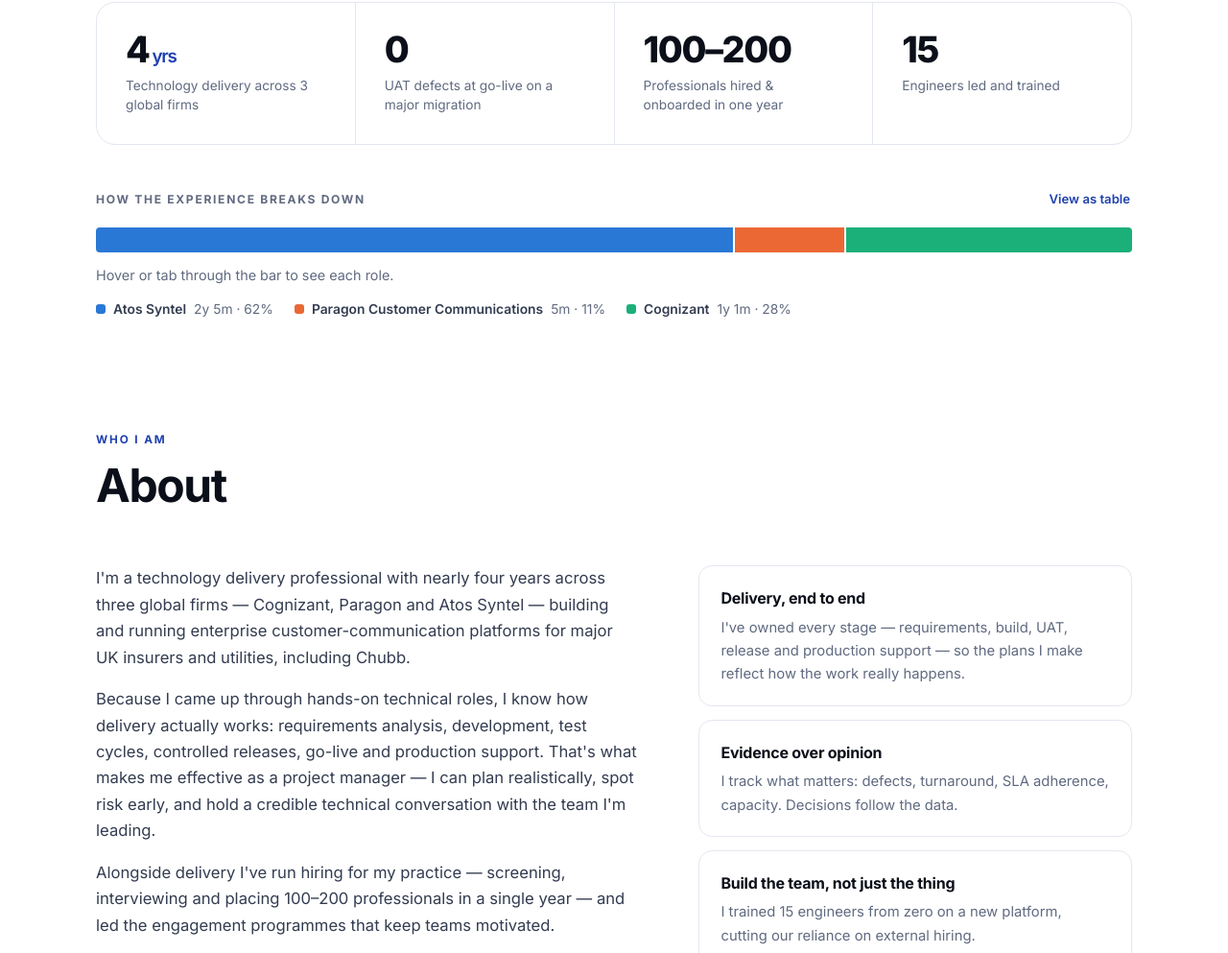
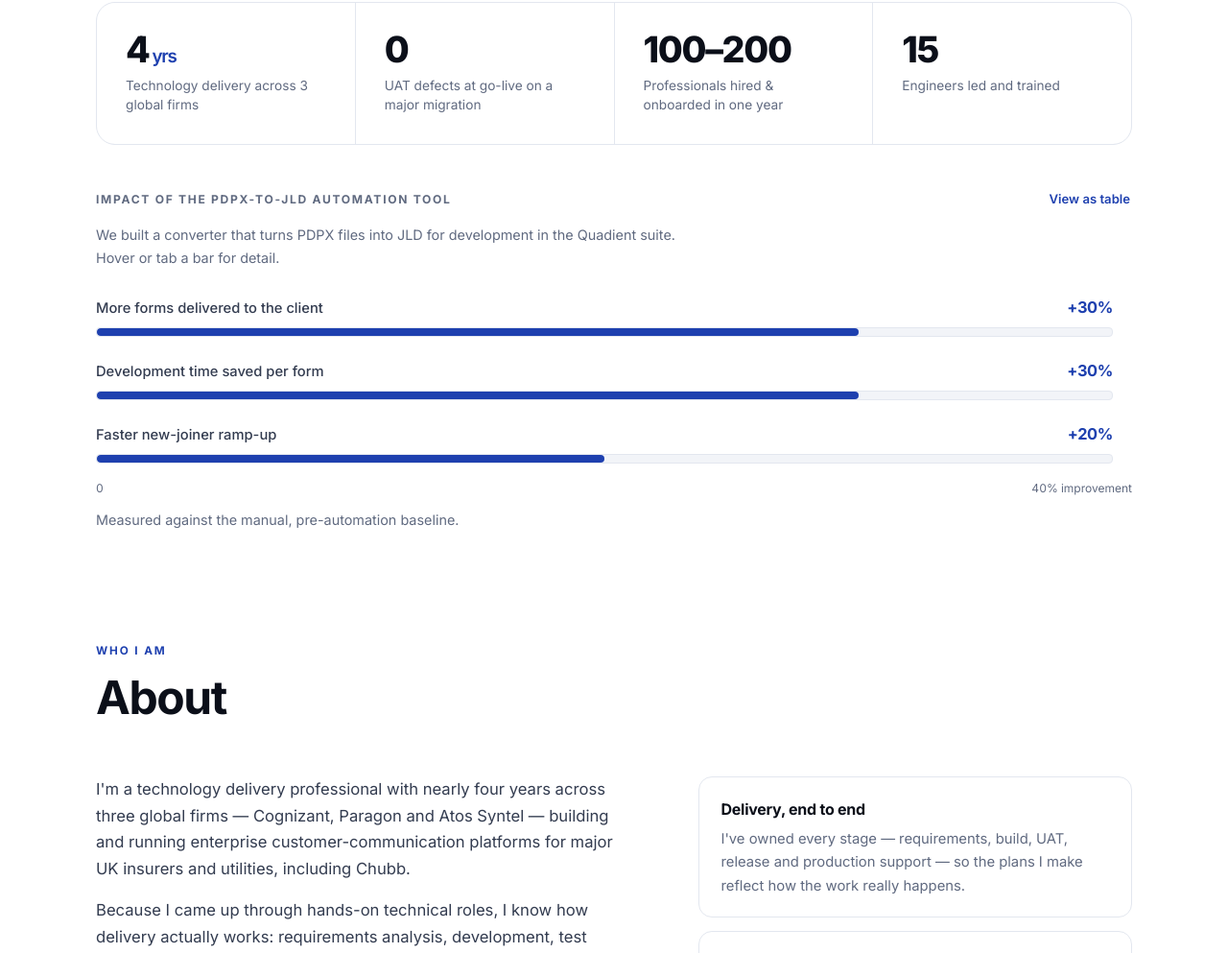
Before and after one commit to Saikireeti19/portfolio, a plain HTML site: page index.html in a window 1280 px wide. Shown: the part 803-1796 px from the top of the page at 96% size. Drawn offline with Linux system fonts and the light colour scheme.

Commit message:
Replace experience chart with project-impact chart
Removed the career-split (experience) chart entirely.

Added an impact chart for the PDPX-to-JLD automation tool: horizontal bars
comparing percentage improvement against the manual baseline.
- More forms delivered to the client  +30%
- Development time saved per form     +30%
- Faster new-joiner ramp-up           +20%

Form: magnitude comparison, so ONE hue for every bar (a value-ramp across
nominal categories would double-encode bar length). All values are stated as
improvements so every bar points the same way on a single axis.
Bar fill uses the brand accent in light mode and the auto-lifted accent in
dark (the deep navy is unreadable as a fill on a dark surface):
8.72:1 light / 5.66:1 dark, both clear of the 3:1 mark minimum.
Values are visible direct labels plus a table view; hover and focus drive an
aria-live readout; rows are real buttons with 60px hit targets.
Verified: geometry exact (30/40=75%, 20/40=50%), no AA text failures in
either theme, no overflow at 375/768/desktop.

```diff
--- a/assets/css/styles.css
+++ b/assets/css/styles.css
@@ -40,6 +40,8 @@
   --series-1:#2a78d6;
   --series-2:#eb6834;
   --series-3:#1baf7a;
+  /* single-hue bar fill (magnitude charts) */
+  --bar-fill:var(--accent);
 }
 
 html[data-theme="dark"]{
@@ -66,6 +68,8 @@ html[data-theme="dark"]{
   --series-1:#3987e5;
   --series-2:#d95926;
   --series-3:#199e70;
+  /* the deep accent is too dark to read as a fill on a dark surface */
+  --bar-fill:var(--accent-lift);
 }
 
 /* ----------------------------- reset ------------------------------------ */
@@ -310,53 +314,63 @@ html[data-theme="dark"] .theme-toggle__moon{opacity:1;transform:none}
 .metric__suffix{font-size:.5em;font-weight:600;color:var(--accent-text)}
 .metric__label{margin-top:9px;font-size:.855rem;color:var(--muted);line-height:1.45}
 
-/* ----------------------------- career split chart -----------------------
-   Horizontal stacked bar (part-to-whole). Series colours are the validated
-   categorical slots 1-3, stepped separately for each theme — do not swap
-   these for the brand accent: #1e40af falls outside the light lightness band.
+/* ----------------------------- project impact chart ---------------------
+   Horizontal bars = magnitude comparison, so ONE hue for every bar (a
+   value-ramp across nominal categories would double-encode bar length).
+   Every value is a % improvement, so all bars point the same way.
    ------------------------------------------------------------------------ */
-.split{margin:clamp(28px,4vw,42px) 0 0;padding:0}
-.split__head{display:flex;flex-wrap:wrap;gap:10px;align-items:baseline;justify-content:space-between;margin-bottom:14px}
-.split__title{font-size:.755rem;font-weight:700;letter-spacing:.14em;text-transform:uppercase;color:var(--muted)}
-.split__toggle{
+.impact{margin:clamp(28px,4vw,42px) 0 0;padding:0}
+.impact__head{display:flex;flex-wrap:wrap;gap:10px;align-items:baseline;justify-content:space-between}
+.impact__title{font-size:.755rem;font-weight:700;letter-spacing:.14em;text-transform:uppercase;color:var(--muted)}
+.impact__toggle{
   font-size:.82rem;font-weight:600;color:var(--accent-text);
   padding:4px 2px;border-bottom:1px solid transparent;
   transition:border-color .25s var(--ease);
 }
-.split__toggle:hover{border-bottom-color:currentColor}
+.impact__toggle:hover{border-bottom-color:currentColor}
+.impact__note{margin-top:10px;font-size:.9rem;color:var(--muted);max-width:70ch}
 
-/* the bar: min-height gives every segment a >=24px hit target */
-.split__bar{display:flex;gap:2px;min-height:26px}
-.split__seg{
-  position:relative;border:0;padding:0;min-width:3px;
-  background:var(--seg,var(--series-1));
-  transition:opacity .25s var(--ease), transform .25s var(--ease);
-  cursor:default;
+.impact__rows{margin-top:18px;display:grid;gap:6px}
+.impact__row{
+  display:grid;grid-template-columns:minmax(0,1fr) auto;
+  gap:7px 14px;align-items:baseline;width:100%;
+  padding:8px 10px;margin-inline:-10px;border-radius:var(--r-sm);
+  text-align:left;cursor:default;
+  transition:background-color .25s var(--ease);
 }
-.split__seg:first-child{border-radius:4px 0 0 4px}
-.split__seg:last-child{border-radius:0 4px 4px 0}
-.split__seg:only-child{border-radius:4px}
-.split__bar.is-hovering .split__seg{opacity:.42}
-.split__bar.is-hovering .split__seg.is-active{opacity:1}
-.split__seg:focus-visible{outline:2.5px solid var(--ink);outline-offset:3px;z-index:1}
+.impact__row:hover,.impact__row:focus-visible{background:var(--surface-2)}
+.impact__label{font-size:.92rem;font-weight:500;color:var(--ink-soft)}
+.impact__value{
+  font-size:1.02rem;font-weight:700;letter-spacing:-.02em;
+  color:var(--accent-text);white-space:nowrap;
+}
+/* thin mark, 4px rounded data-end, anchored to the left baseline */
+.impact__track{
+  grid-column:1 / -1;height:10px;border-radius:4px;
+  background:var(--surface-2);border:1px solid var(--line);overflow:hidden;
+}
+.impact__fill{
+  display:block;height:100%;border-radius:4px;
+  background:var(--bar-fill);
+  transition:width .9s var(--ease);
+}
 
-.split__readout{margin-top:12px;font-size:.9rem;color:var(--muted);min-height:1.5em}
+.impact__axis{
+  display:flex;justify-content:space-between;
+  margin-top:8px;font-size:.75rem;color:var(--muted);
+  font-variant-numeric:tabular-nums;
+}
+.impact__readout{margin-top:12px;font-size:.9rem;color:var(--muted);min-height:1.5em}
 
-.split__legend{display:flex;flex-wrap:wrap;gap:8px 22px;margin-top:12px}
-.split__legend li{display:flex;align-items:center;gap:8px;font-size:.865rem;color:var(--ink-soft)}
-.split__swatch{width:10px;height:10px;border-radius:3px;flex:none;background:var(--seg,var(--series-1))}
-.split__legend b{font-weight:600}
-.split__value{color:var(--muted)}
-
-.split__tablewrap{margin-top:18px;overflow-x:auto}
-.split__table{width:100%;border-collapse:collapse;font-size:.875rem}
-.split__table th,.split__table td{
+.impact__tablewrap{margin-top:18px;overflow-x:auto}
+.impact__table{width:100%;border-collapse:collapse;font-size:.875rem}
+.impact__table th,.impact__table td{
   text-align:left;padding:9px 12px;border-bottom:1px solid var(--line);
   font-variant-numeric:tabular-nums;
 }
-.split__table th{color:var(--muted);font-weight:600;font-size:.78rem;letter-spacing:.06em;text-transform:uppercase}
-.split__table td{color:var(--ink-soft)}
-.split__table td:first-child{font-weight:500;color:var(--ink)}
+.impact__table th{color:var(--muted);font-weight:600;font-size:.78rem;letter-spacing:.06em;text-transform:uppercase}
+.impact__table td{color:var(--ink-soft)}
+.impact__table td:first-child{font-weight:500;color:var(--ink)}
 
 .sr-only{
   position:absolute;width:1px;height:1px;padding:0;margin:-1px;
--- a/assets/js/content.js
+++ b/assets/js/content.js
@@ -78,18 +78,34 @@ window.PORTFOLIO = {
 
 
   /* ==========================================================================
-     3b. CAREER SPLIT CHART  (the interactive bar under the metrics)
-     Shows how your total experience divides between employers.
-     "months" is just the number of months you spent there — the chart works
-     out the percentages itself. Empty the list  []  to hide the chart.
+     3b. PROJECT IMPACT CHART  (the interactive bars under the metrics)
+     Shows the measurable improvement delivered by the automation tool.
+     Every "value" is a PERCENTAGE IMPROVEMENT against the old way of working,
+     so every bar points the same direction: bigger = better.
+     Empty the list  []  to hide the whole chart.
      ========================================================================== */
-  careerSplit: {
-    heading: "How the experience breaks down",
-    note:    "Hover or tab through the bar to see each role.",
+  impact: {
+    heading: "Impact of the PDPX-to-JLD automation tool",
+    note:    "We built a converter that turns PDPX files into JLD for development in the Quadient suite. Hover or tab a bar for detail.",
+    baseline: "Measured against the manual, pre-automation baseline.",
     items: [
-      { label: "Atos Syntel",                     months: 29, note: "Sep 2022 – Feb 2025 · Delivery & production support" },
-      { label: "Paragon Customer Communications", months: 5,  note: "Feb 2025 – Jul 2025 · Delivery analyst & PMO" },
-      { label: "Cognizant",                       months: 13, note: "Jul 2025 – present · Technical project manager" }
+      {
+        label: "More forms delivered to the client",
+        value: 30,
+        note:  "The converter removed the manual rebuild step, so far more forms cleared each delivery cycle."
+      },
+      {
+        label: "Development time saved per form",
+        value: 30,
+        note:  "Repetitive conversion and data-mapping work that used to be done by hand is now automated."
+      },
+      {
+        label: "Faster new-joiner ramp-up",
+        value: 20,
+        note:  "Structured onboarding and induction across 100–200 hires got new engineers productive sooner."
+      }
+      // To add a revenue figure, copy a block above and fill in your own number:
+      // { label: "Account revenue growth", value: 0, note: "..." }
     ]
   },
 
--- a/assets/js/main.js
+++ b/assets/js/main.js
@@ -41,6 +41,10 @@
 
   var basics   = C.basics   || {};
   var settings = C.settings || {};
+
+  // Declared up here because the chart renderer below needs it too.
+  var reduceMotion = !!(window.matchMedia
+    && window.matchMedia("(prefers-reduced-motion: reduce)").matches);
 
   /* ------------------------------ theme ---------------------------------- */
 
@@ -208,96 +212,94 @@
     });
   })();
 
-  /* ------------------------ career split chart ---------------------------
-     Horizontal stacked bar = the correct form for part-to-whole. Every value
-     is shown as a visible direct label in the legend AND in a table view, so
-     colour is never the only way to read the chart.                        */
-  (function renderSplit() {
-    var fig = q("[data-split]");
+  /* ------------------------- project impact chart -------------------------
+     Horizontal bars = magnitude comparison. Every value is a % improvement,
+     so one hue is used for all bars (a ramp would double-encode bar length).
+     Values appear as visible direct labels AND in a table view, so colour is
+     never the only way to read the chart.                                   */
+  (function renderImpact() {
+    var fig = q("[data-impact]");
     if (!fig) return;
 
-    var cfg = C.careerSplit || {};
+    var cfg = C.impact || {};
     var items = list(cfg.items).filter(function (i) {
-      return i && has(i.label) && Number(i.months) > 0;
+      return i && has(i.label) && Number(i.value) > 0;
     });
+    // A single bar is not a chart - it is a stat tile. Need at least two.
     if (items.length < 2) { fig.remove(); return; }
 
-    var total = items.reduce(function (s, i) { return s + Number(i.months); }, 0);
-    if (!(total > 0)) { fig.remove(); return; }
+    setText("[data-impact-heading]", cfg.heading);
+    setText("[data-impact-note]", cfg.note);
 
-    setText("[data-split-heading]", cfg.heading);
+    var rows      = q("[data-impact-rows]");
+    var axis      = q("[data-impact-axis]");
+    var readout   = q("[data-impact-readout]");
+    var tbody     = q("[data-impact-tbody]");
+    var toggle    = q("[data-impact-table-toggle]");
+    var tableWrap = q("#impactTable");
 
-    var bar      = q("[data-split-bar]");
-    var legend   = q("[data-split-legend]");
-    var readout  = q("[data-split-readout]");
-    var tbody    = q("[data-split-tbody]");
-    var toggle   = q("[data-split-table-toggle]");
-    var tableWrap= q("#splitTable");
-
-    var defaultNote = has(cfg.note) ? cfg.note : "";
+    var defaultNote = has(cfg.baseline) ? cfg.baseline : "";
     if (readout) readout.textContent = defaultNote;
 
-    function pct(m) { return Math.round((Number(m) / total) * 100); }
-    function yrs(m) {
-      var y = Math.floor(m / 12), r = m % 12;
-      if (y && r) return y + "y " + r + "m";
-      if (y) return y + "y";
-      return r + "m";
+    // Axis maximum: round up past the biggest value so bars have headroom.
+    var maxVal = Math.max.apply(null, items.map(function (i) { return Number(i.value); }));
+    var axisMax = Math.max(10, Math.ceil((maxVal * 1.2) / 10) * 10);
+
+    if (axis) {
+      axis.appendChild(h("span", { text: "0" }));
+      axis.appendChild(h("span", { text: axisMax + "% improvement" }));
     }
 
     // text alternative for the whole chart
-    var alt = "Experience by employer: " + items.map(function (i) {
-      return i.label + " " + pct(i.months) + " percent";
-    }).join(", ") + ".";
-    if (bar) bar.setAttribute("aria-label", alt);
+    if (rows) {
+      rows.setAttribute("aria-label",
+        "Improvement delivered by the automation tool: " + items.map(function (i) {
+          return i.label + " up " + Number(i.value) + " percent";
+        }).join(", ") + ".");
+    }
 
-    items.forEach(function (item, idx) {
-      var slot = "var(--series-" + ((idx % 3) + 1) + ")";
-      var share = pct(item.months);
-      var detail = item.label + " · " + yrs(item.months) + " · " + share + "%" +
-                   (has(item.note) ? " — " + item.note : "");
+    items.forEach(function (item) {
+      var val = Number(item.value);
+      var detail = item.label + " · +" + val + "%" + (has(item.note) ? " — " + item.note : "");
 
-      // ---- bar segment (focusable, so keyboard shows the same as hover)
-      var seg = h("button", {
-        class: "split__seg",
-        attrs: {
-          type: "button",
-          style: "flex:" + item.months + " 1 0;--seg:" + slot,
-          "aria-label": detail
-        }
-      });
-      function activate() {
-        if (bar) bar.classList.add("is-hovering");
-        qa(".split__seg").forEach(function (s) { s.classList.remove("is-active"); });
-        seg.classList.add("is-active");
-        if (readout) readout.textContent = detail;
-      }
-      function deactivate() {
-        if (bar) bar.classList.remove("is-hovering");
-        seg.classList.remove("is-active");
-        if (readout) readout.textContent = defaultNote;
-      }
-      seg.addEventListener("mouseenter", activate);
-      seg.addEventListener("mouseleave", deactivate);
-      seg.addEventListener("focus", activate);
-      seg.addEventListener("blur", deactivate);
-      if (bar) bar.appendChild(seg);
+      var fill = h("span", { class: "impact__fill", attrs: { style: "width:0%" } });
 
-      // ---- legend entry doubles as the visible direct label
-      if (legend) {
-        legend.appendChild(h("li", {}, [
-          h("span", { class: "split__swatch", attrs: { style: "--seg:" + slot, "aria-hidden": "true" } }),
-          h("b", { text: item.label }),
-          h("span", { class: "split__value", text: yrs(item.months) + " · " + share + "%" })
-        ]));
+      var row = h("button", {
+        class: "impact__row",
+        attrs: { type: "button", "aria-label": detail }
+      }, [
+        h("span", { class: "impact__label", text: item.label }),
+        h("span", { class: "impact__value", text: "+" + val + "%" }),
+        h("span", { class: "impact__track" }, [fill])
+      ]);
+
+      function activate()   { if (readout) readout.textContent = detail; }
+      function deactivate() { if (readout) readout.textContent = defaultNote; }
+      row.addEventListener("mouseenter", activate);
+      row.addEventListener("mouseleave", deactivate);
+      row.addEventListener("focus", activate);
+      row.addEventListener("blur", deactivate);
+
+      if (rows) rows.appendChild(row);
+
+      // grow the bar in when it scrolls into view (instant if motion is reduced
+      // or the tab is hidden, so a bar is never stuck at zero width)
+      var target = Math.min(100, (val / axisMax) * 100) + "%";
+      function grow() { fill.style.width = target; }
+      if (reduceMotion || document.hidden || !("IntersectionObserver" in window)) {
+        grow();
+      } else {
+        var io = new IntersectionObserver(function (entries) {
+          entries.forEach(function (e) { if (e.isIntersecting) { grow(); io.disconnect(); } });
+        }, { threshold: 0.4 });
+        io.observe(row);
+        setTimeout(function () { if (fill.style.width === "0%") grow(); }, 1500);
       }
 
-      // ---- table row (the WCAG-clean twin)
       if (tbody) {
         tbody.appendChild(h("tr", {}, [
           h("td", { text: item.label }),
-          h("td", { text: String(item.months) }),
-          h("td", { text: share + "%" })
+          h("td", { text: "+" + val + "%" })
         ]));
       }
     });
@@ -625,9 +627,6 @@
      MOTION
      ====================================================================== */
 
-  var reduceMotion = !!(window.matchMedia
-    && window.matchMedia("(prefers-reduced-motion: reduce)").matches);
-
   /* ---- reveal on scroll ----
      Built defensively: content must NEVER stay invisible. IntersectionObserver
      does not report anything while a tab is hidden/backgrounded, so we also
--- a/index.html
+++ b/index.html
@@ -129,27 +129,29 @@
     <div class="shell">
       <ul class="metrics" data-metrics aria-label="Key achievements"></ul>
 
-      <!-- career split: horizontal stacked bar (part-to-whole) -->
-      <figure class="split" data-split hidden>
-        <div class="split__head">
-          <figcaption class="split__title" data-split-heading></figcaption>
-          <button class="split__toggle" type="button" data-split-table-toggle
-                  aria-expanded="false" aria-controls="splitTable">View as table</button>
+      <!-- project impact: horizontal bars (magnitude comparison, one hue) -->
+      <figure class="impact" data-impact hidden>
+        <div class="impact__head">
+          <figcaption class="impact__title" data-impact-heading></figcaption>
+          <button class="impact__toggle" type="button" data-impact-table-toggle
+                  aria-expanded="false" aria-controls="impactTable">View as table</button>
         </div>
 
-        <div class="split__bar" data-split-bar role="img" data-split-alt></div>
+        <p class="impact__note" data-impact-note></p>
 
-        <p class="split__readout" data-split-readout aria-live="polite"></p>
+        <div class="impact__rows" data-impact-rows role="img" aria-label=""></div>
 
-        <ul class="split__legend" data-split-legend></ul>
+        <div class="impact__axis" data-impact-axis aria-hidden="true"></div>
 
-        <div class="split__tablewrap" id="splitTable" hidden>
-          <table class="split__table">
-            <caption class="sr-only">Experience by employer</caption>
+        <p class="impact__readout" data-impact-readout aria-live="polite"></p>
+
+        <div class="impact__tablewrap" id="impactTable" hidden>
+          <table class="impact__table">
+            <caption class="sr-only">Improvement delivered by the automation tool</caption>
             <thead>
-              <tr><th scope="col">Employer</th><th scope="col">Months</th><th scope="col">Share</th></tr>
+              <tr><th scope="col">Measure</th><th scope="col">Improvement</th></tr>
             </thead>
-            <tbody data-split-tbody></tbody>
+            <tbody data-impact-tbody></tbody>
           </table>
         </div>
       </figure>
```
